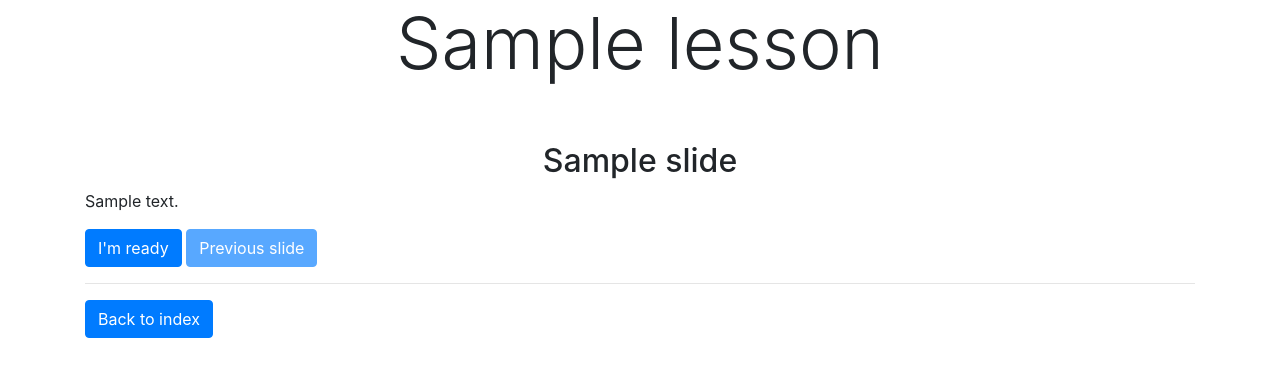
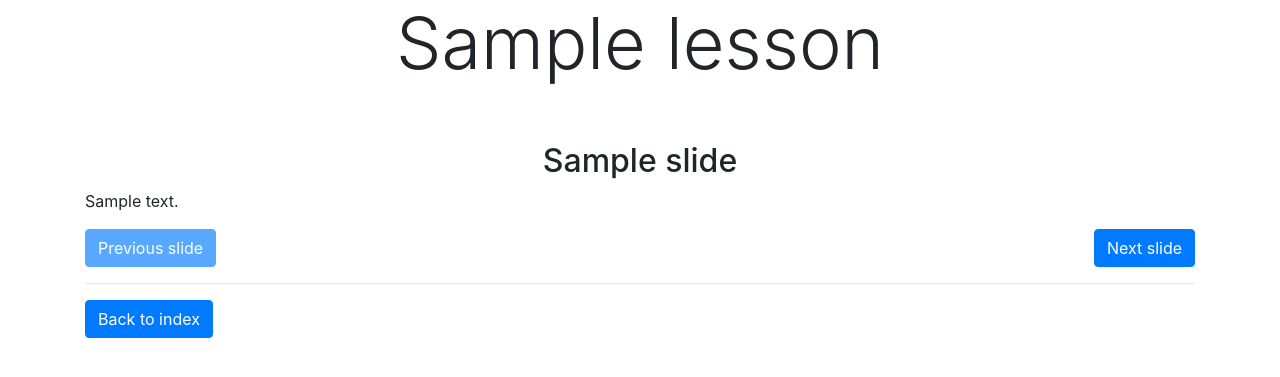
Before and after one commit to willjkm/dragons-connect, a Django app: template lessons/templates/lessons/slide.html in a window 1280 px wide. Shown: the part 136-513 px from the top of the page. Run offline with Django 3.2, Linux system fonts and the light colour scheme; the template is opened without the code that fills it: most values are stand-ins (such as "Sample title", 1, 10 or a date in 2020); some libraries are stand-ins or nearby versions.

Commit message:
Save before working on dashboard

```diff
--- a/lessons/admin.py
+++ b/lessons/admin.py
@@ -2,12 +2,11 @@ from django.contrib import admin
 from adminsortable.admin import SortableAdmin
 from django.contrib.auth.admin import UserAdmin as BaseUserAdmin
 from django.contrib.auth.models import User
-from .models import Slide, Lesson, LearningEvent, Role, Profile
+from .models import Slide, Lesson, LearningEvent, Profile
 
 admin.site.register(Slide, SortableAdmin)
 admin.site.register(Lesson, SortableAdmin)
 admin.site.register(LearningEvent)
-admin.site.register(Role)
 
 # The following section allows the admin panel to show profile information
 
--- a/lessons/static/lessons/style.css
+++ b/lessons/static/lessons/style.css
@@ -1,3 +1,7 @@
 h3 {
     color: rgb(238, 31, 16);
 }
+
+.progress {
+    height: 20px;
+}
--- a/lessons/templates/lessons/slide.html
+++ b/lessons/templates/lessons/slide.html
@@ -6,7 +6,10 @@
 
     <p>{{ slide.bodyText }}</p>
 
-    <button type="button" class="btn btn-primary" id="progressbutton">I'm ready</button>
+    {% if role == 'student' %}
+        <button type="button" class="btn btn-success" id="progressbutton">I'm ready</button>
+
+        <hr>
 
         {% if current_slide > 1 %}
             <a class="btn btn-primary" href="/lessons/{{ lesson.lesson_order }}/slide/{{ previous_slide }}" role="button">Previous slide</a>
@@ -14,12 +17,45 @@
             <button type="button" class="btn btn-primary" disabled>Previous slide</button>
         {% endif %}
 
-
+        {% if is_final_slide %}
             {% if next_slide_is_available == False %}
-        <button type="button" class="btn btn-primary" onclick="goToNextSlide()" id="continuebutton" disabled>
+                <button type="button" class="btn btn-primary float-right" onclick="startNextLesson()" id="continuebutton" disabled>
+                    Next lesson
+                </button>
+            {% else %}
+                <button type="button" class="btn btn-primary float-right" onclick="startNextLesson()" id="continuebutton">
+                    Next lesson
+                </button>
+            {% endif %}
+        {% else %}
+            {% if next_slide_is_available == False %}
+                <button type="button" class="btn btn-primary float-right" onclick="goToNextSlide()" id="continuebutton" disabled>
+                    Next slide
+                </button>
+            {% else %}
+                <button type="button" class="btn btn-primary float-right" onclick="goToNextSlide()" id="continuebutton">
                     Next slide
                 </button>
             {% endif %}
+        {% endif %}
+    {% else %}
+        {% if current_slide > 1 %}
+            <a class="btn btn-primary" href="/lessons/{{ lesson.lesson_order }}/slide/{{ previous_slide }}" role="button">Previous slide</a>
+        {% else %}
+            <button type="button" class="btn btn-primary" disabled>Previous slide</button>
+        {% endif %}
+
+        {% if is_final_slide %}
+            <button type="button" class="btn btn-primary float-right" onclick="startNextLesson()" id="continuebutton">
+                Next lesson
+            </button>
+        {% else %}
+            <button type="button" class="btn btn-primary float-right" onclick="goToNextSlide()" id="continuebutton">
+                Next slide
+            </button>
+        {% endif %}
+    {% endif %}
+
 
     <form action="">
         {% csrf_token %}
@@ -36,6 +72,10 @@
         window.location.href='/lessons/{{ lesson.lesson_order }}/slide/{{ next_slide }}';
     }
 
+    function startNextLesson() {
+        window.location.href='/lessons/{{ next_lesson }}/slide/1';
+    }
+
     document.getElementById("progressbutton").addEventListener("click", function() {
         if(document.getElementById("continuebutton").disabled) {
             document.getElementById("continuebutton").disabled = false;
```
Also changed, not shown: lessons/models.py (+13 -7 lines), lessons/templates/lessons/index.html (+26 -4 lines), lessons/views.py (+15 -3 lines), lessons/migrations/0015_auto_20181126_1918.py (added). Lines whose indentation alone changed are shown as unchanged.
